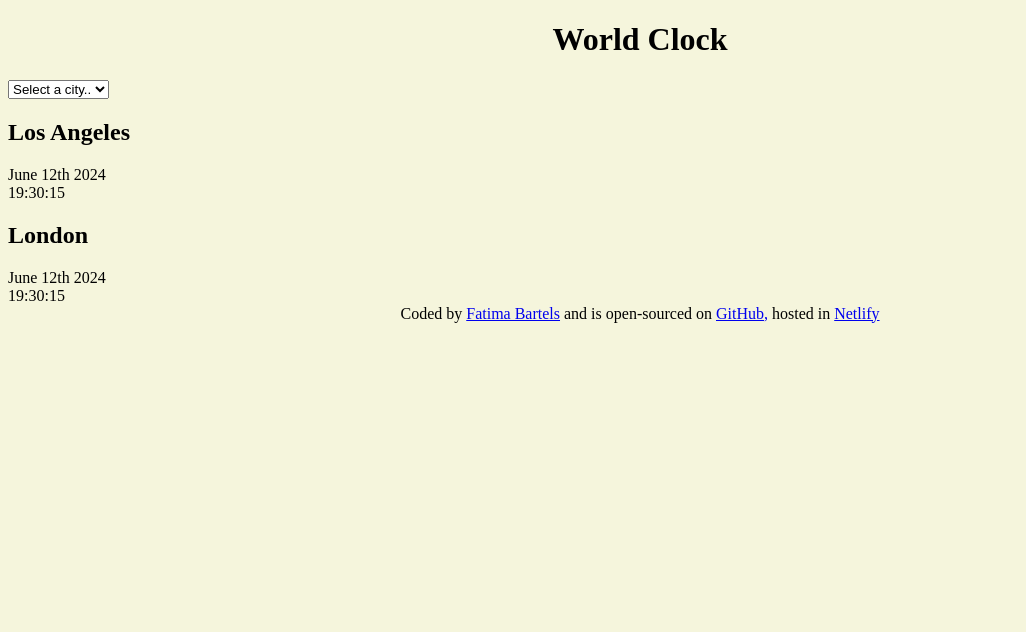
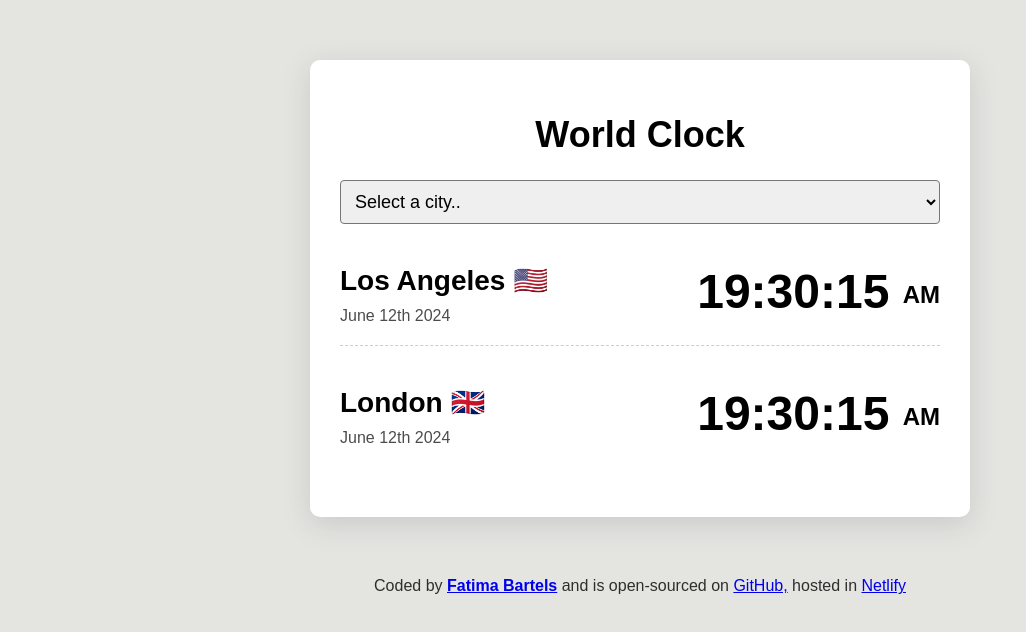
Before and after one commit to FatimaBartels/js-world-clock-project, a plain HTML site: page index.html in a window 1280 px wide. Shown: the whole page, without its empty margins (0-1026 px from the left). Drawn offline with Linux system fonts and the light colour scheme.

Commit message:
added some content styling

```diff
--- a/css/style.css
+++ b/css/style.css
@@ -1,11 +1,64 @@
 body {
-  background-color: beige;
+  background-color: rgba(204, 204, 198, 0.514);
+  font-family: sans-serif;
 }
 
 h1 {
   text-align: center;
+  font-family: sans-serif;
+  font-size: 36px;
+}
+
+h2 {
+  margin: 0 0 10px;
+  font-size: 28px;
+}
+
+select {
+  display: block;
+  width: 100%;
+  font-size: 18px;
+  border-radius: 4px;
+  padding: 10px;
+}
+
+.container {
+  max-width: 600px;
+  margin: 60px auto;
+  background: white;
+  padding: 30px;
+  box-shadow: rgba(100, 100, 111, 0.2) 0px 7px 29px 0px;
+  border-radius: 10px;
+}
+
+.city {
+  display: flex;
+  margin: 20px 0;
+  justify-content: space-between;
+  padding: 20px 0;
+  border-bottom: 1px dashed rgba(0, 0, 0, 0.2);
+}
+.city:last-child {
+  border: none;
+}
+
+.date {
+  opacity: 0.7;
+}
+
+.time {
+  font-size: 48px;
+  font-weight: bold;
+}
+
+.time small {
+  font-size: 24px;
+  line-height: 36px;
+  vertical-align: middle;
 }
 
 footer {
   text-align: center;
+  font-size: 16px;
+  color: rgba(0, 0, 0, 0.8);
 }
--- a/index.html
+++ b/index.html
@@ -18,20 +18,25 @@
       </select>
 
       <div class="city">
-        <h2>Los Angeles</h2>
-        <div class="date">June 12th 2024</div>
-        <div class="time">19:30:15</div>
+        <div>
+          <h2>Los Angeles 🇺🇸</h2>
+          <div class="date">June 12th 2024</div>
+        </div>
+        <div class="time">19:30:15 <small>AM</small></div>
       </div>
       <div class="city">
-        <h2>London</h2>
-        <div class="date">June 12th 2024</div>
-        <div class="time">19:30:15</div>
+        <div>
+          <h2>London 🇬🇧</h2>
+          <div class="date">June 12th 2024</div>
+        </div>
+        <div class="time">19:30:15 <small>AM</small></div>
+      </div>
       </div>
     </div>
     <footer>
       Coded by
       <a href="https://github.com/FatimaBartels" target="_blank"
-        >Fatima Bartels</a
+        ><strong>Fatima Bartels</strong></a
       >
       and is open-sourced on
       <a
```
